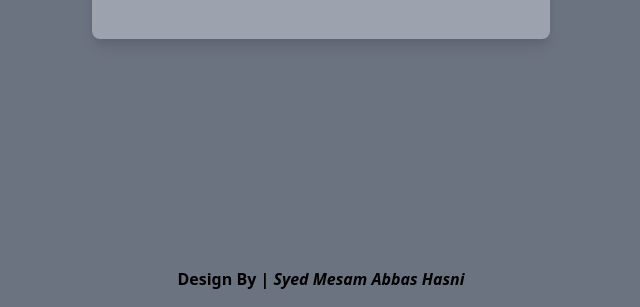
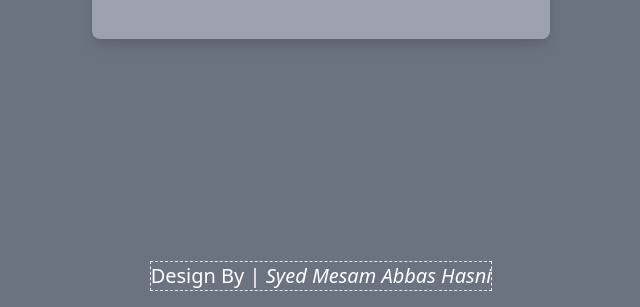
Before and after one commit to syedmeesum1/Month-Game, a plain HTML site: page index.html in a window 1280 px wide. Shown: the part 493-800 px from the top of the page, without its empty margins (319-959 px from the left). Drawn offline with nearby package versions, Linux system fonts and the light colour scheme.

Commit message:
index.html

```diff
--- a/index.html
+++ b/index.html
@@ -58,8 +58,8 @@
             </a>
         </div>
     </div>
-    <div class="fixed bottom-0 center-0 m-4">
-        <b><p>Design By <i>| Syed Mesam Abbas Hasni</i></p></b>
+   <div class="fixed bottom-0 center-0 m-4 ">
+        <p class="border-dashed border text-white text-xl">Design By  |<i>  Syed Mesam Abbas Hasni</i></p>
     </div>
 </body>
 </html>
```
